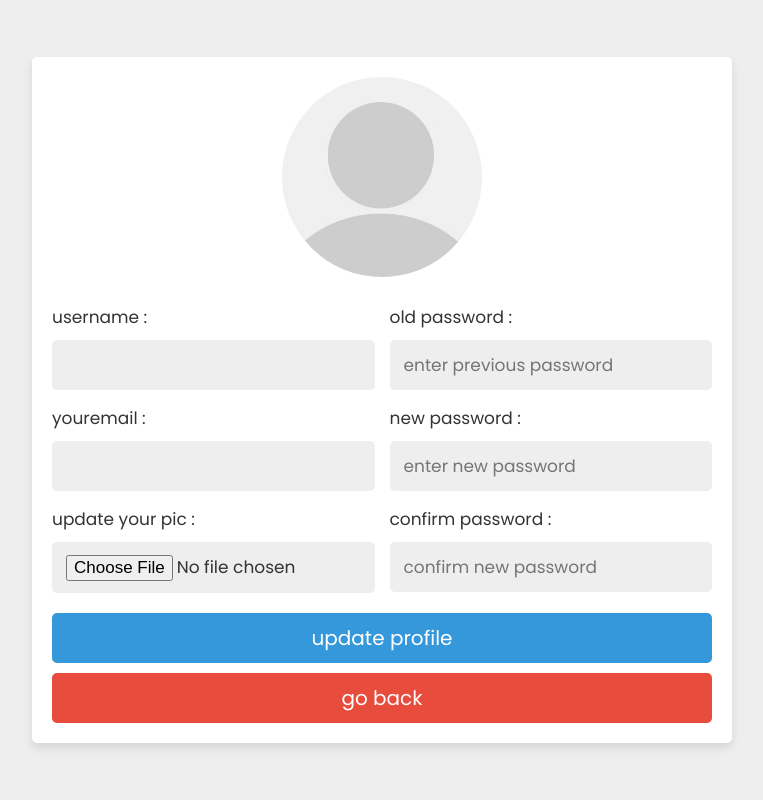
After one commit to jittaphanu/mini-project, a PHP site: page /php/updateprofile.php in a window 1280 px wide. The commit adds this page. Shown: the whole page, without its empty margins (258-1021 px from the left). Run offline with PHP 8.4, Linux system fonts and the light colour scheme; the visitor is signed in with stand-in values (Sample User, id 1); data that the repository does not hold is empty.

Commit message:
register login backto home art13/10

```diff
--- a/css/registerphp.css
+++ b/css/registerphp.css
@@ -43,7 +43,18 @@
    font-size: 20px;
    margin-top: 10px;
 }
-
+.btn-backtomain{
+   width: 100%;
+   border-radius: 5px;
+   padding:10px 30px;
+   color:var(--white);
+   display: block;
+   text-align: center;
+   cursor: pointer;
+   font-size: 20px;
+   margin-top: 10px;
+   background-color: salmon;
+}
 .btn{
     background-color: var(--blue);
  }
@@ -123,3 +134,104 @@
  .form-container form p a:hover{
     text-decoration: underline;
  }
+
+ /* image in profile page */
+ .container{
+   min-height: 100vh;
+   background-color: var(--light-bg);
+   display: flex;
+   align-items: center;
+   justify-content: center;
+   padding:20px;
+}
+.container .profile{
+   padding:20px;
+   background-color: var(--white);
+   box-shadow: var(--box-shadow);
+   text-align: center;
+   width: 400px;
+   border-radius: 5px;
+}
+.container .profile img{
+   height: 150px;
+   width: 150px;
+   border-radius: 50%;
+   object-fit: cover;
+   margin-bottom: 5px;
+}
+.container .profile h3{
+   margin:5px 0;
+   font-size: 20px;
+   color:var(--black);
+}
+.container .profile p{
+   margin-top: 20px;
+   color:var(--black);
+   font-size: 20px;
+}
+.container .profile p a{
+   color:var(--red);
+}
+.container .profile p a:hover{
+   text-decoration: underline;
+}
+/* update profile */
+.update-profile{
+   min-height: 100vh;
+   background-color: var(--light-bg);
+   display: flex;
+   align-items: center;
+   justify-content: center;
+   padding:20px;
+}
+.update-profile form{
+   padding:20px;
+   background-color: var(--white);
+   box-shadow: var(--box-shadow);
+   text-align: center;
+   width: 700px;
+   text-align: center;
+   border-radius: 5px;
+}
+.update-profile form img{
+   height: 200px;
+   width: 200p;
+   border-radius: 50%;
+   object-fit: cover;
+   margin-bottom: 5px;
+}
+.update-profile form .flex{
+   display: flex;
+   justify-content: space-between;
+   margin-bottom: 20px;
+   gap:15px;
+}
+.update-profile form .flex .inputBox{
+   width: 49%;
+}
+.update-profile form .flex .inputBox span{
+   text-align: left;
+   display: block;
+   margin-top: 15px;
+   font-size: 17px;
+   color:var(--black);
+}
+.update-profile form .flex .inputBox .box{
+   width: 100%;
+   border-radius: 5px;
+   background-color: var(--light-bg);
+   padding:12px 14px;
+   font-size: 17px;
+   color:var(--black);
+   margin-top: 10px;
+}
+
+@media (max-width:650px){
+   .update-profile form .flex{
+      flex-wrap: wrap;
+      gap:0;
+   }
+   .update-profile form .flex .inputBox{
+      width: 100%;
+   }
+}
--- a/html/main.html
+++ b/html/main.html
@@ -22,7 +22,7 @@
             <li><a href="#" class="active">Home</a></li>
             <li><a href="./shopping.html">Shopping</a></li>
             <li><a href="./History.html">History</a></li>
-            <li><a href="./profile.html">Profile</a></li>
+            <li><a href="../php/home.php">Profile</a></li>
             <li><a href="#">Contact</a></li>
         </ul>
         <div class="main">
--- a/php/login.php
+++ b/php/login.php
@@ -16,7 +16,7 @@
         if(mysqli_num_rows($select) > 0){//ในกรณีที่มีบัญชีเเล้ว
             $row = mysqli_fetch_assoc($select);
             $_SESSION['user_id'] = $row['member_id'];
-            header('location:home.php');
+            header('location: ../html/main.html');
         }else{
             $message[] = 'incorrect email or password';
         }
--- /dev/null
+++ b/php/updateprofile.php
@@ -0,0 +1,109 @@
+<?php
+include 'config.php';
+session_start();
+$user_id = $_SESSION['user_id'];
+
+if(isset($_POST['update_profile'])){
+
+    $update_name = mysqli_real_escape_string($conn, $_POST['update_name']);
+    $update_email = mysqli_real_escape_string($conn, $_POST['update_email']);
+
+    mysqli_query($conn, "UPDATE member SET username='$update_name' , email ='$update_email' WHERE member_id = '$user_id'") or die('query failed');
+    $old_pass = $_POST['old_pass'];
+    $update_pass = mysqli_real_escape_string($conn, ($_POST['update_pass']));
+    $new_pass = mysqli_real_escape_string($conn, ($_POST['new_pass']));
+    $confirm_pass = mysqli_real_escape_string($conn, ($_POST['confirm_pass']));
+
+    if(!empty($update_pass) || !empty($new_pass) || !empty($confirm_pass)){//ถ้าเปลี่ยน
+        if($update_pass != $old_pass){
+            $massage[] = 'old password not matched!!!';
+        }elseif($new_pass != $confirm_pass){
+            $massage[] = 'confirm password not matched!!!';
+        }else{
+            mysqli_query($conn, "UPDATE member SET password='$confirm_pass'  WHERE member_id = '$user_id'") or die('query failed');
+            $massage[] = 'password update successfully!!';
+        }
+
+
+    }
+
+    $update_image = $_FILES['update_image']['name'];
+    $update_image_size = $_FILES['update_image']['size'];
+    $update_image_tmp_name = $_FILES['update_image']['tmp_name'];
+    $update_image_folder = '../image/uploaded_img/'.$update_image;
+
+    if(!empty($update_image)){
+        if($update_image_size > 2000000){
+            $message[] = 'image is too large';
+        }else{
+            $image_update_query = mysqli_query($conn, "UPDATE member SET image='$update_image'  WHERE member_id = '$user_id'") or die('query failed');
+            if($image_update_query){
+                move_uploaded_file($update_image_tmp_name, $update_image_folder);
+            }
+            $message[] = 'image update succesfully!!';
+        }
+    }
+
+}
+
+?>
+
+<!DOCTYPE html>
+<html lang="en">
+<head>
+    <meta charset="UTF-8">
+    <meta name="viewport" content="width=device-width, initial-scale=1.0">
+
+    <title>update profile</title>
+    <link rel="stylesheet" href="../css/registerphp.css">
+    <!-- custom css file link -->
+</head>
+<body>
+    <div class="update-profile">
+    <?php
+        $select = mysqli_query($conn, "SELECT * FROM member WHERE member_id = '$user_id'") or die('query failed');
+        if(mysqli_num_rows($select) > 0){
+            $fetch = mysqli_fetch_assoc($select);
+        }
+    ?>
+    <form action="" method="post" enctype="multipart/form-data">
+        <?php
+            if($fetch['image'] == ''){
+                echo '<img src="../image/default-avatar.png">';
+            }else{
+                echo '<img src="../image/uploaded_img/.'.$fetch['image'].'">';
+            }
+            if(isset($message)){
+                foreach($message as $message){
+                    echo '<div class="message">'.$message.'</div>';
+                }
+            }
+        ?>
+        <div class="flex">
+            <div class="inputBox">
+                <span>username :</span>
+                <input type="text" name="update_name" value="<?php echo $fetch['username']?>" class="box">
+                <span>youremail :</span>
+                <input type="email" name="update_email" value="<?php echo $fetch['email']?>" class="box">
+                <span>update your pic :</span>
+                <input type="file" name="update_image" accept="image/jpg, image/jpeg, image/png" class="box">
+            </div>
+            <div class="inputBox">
+                <input type="hidden" name="old_pass" value="<?php echo $fetch['password']?>">
+                <span>old password :</span>
+                <input type="password" name="update_pass" placeholder="enter previous password" class="box">
+                <span>new password :</span>
+                <input type="password" name="new_pass" placeholder="enter new password" class="box">
+                <span>confirm password :</span>
+                <input type="password" name="confirm_pass" placeholder="confirm new password" class="box">
+            </div>
+        </div>
+        <input type="submit" value="update profile" name="update_profile" class="btn">
+        <a href="home.php" class="delete-btn">go back</a>
+    </form>
+
+    </div>
+
+
+</body>
+</html>
```
Also changed, not shown: php/home.php (added, +53 -0 lines), image/default-avatar.png (added).
